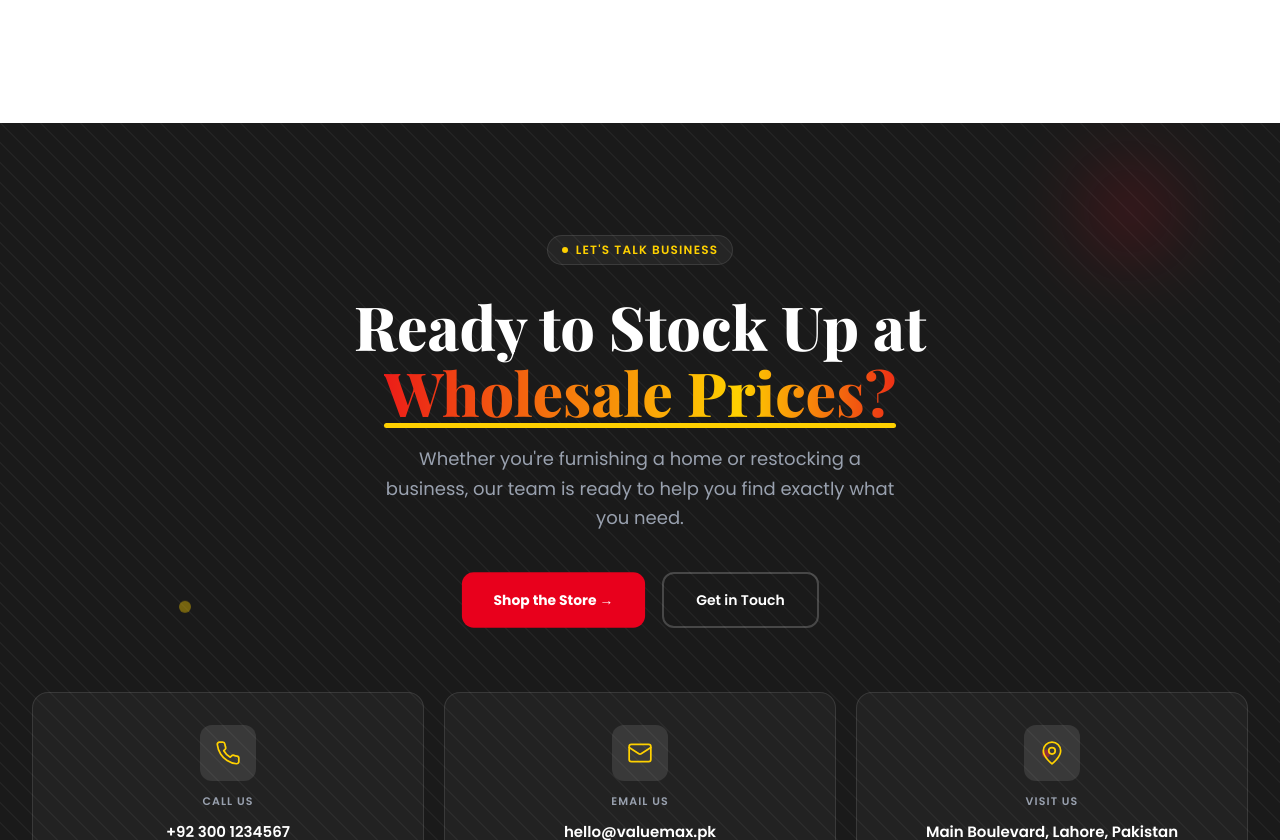
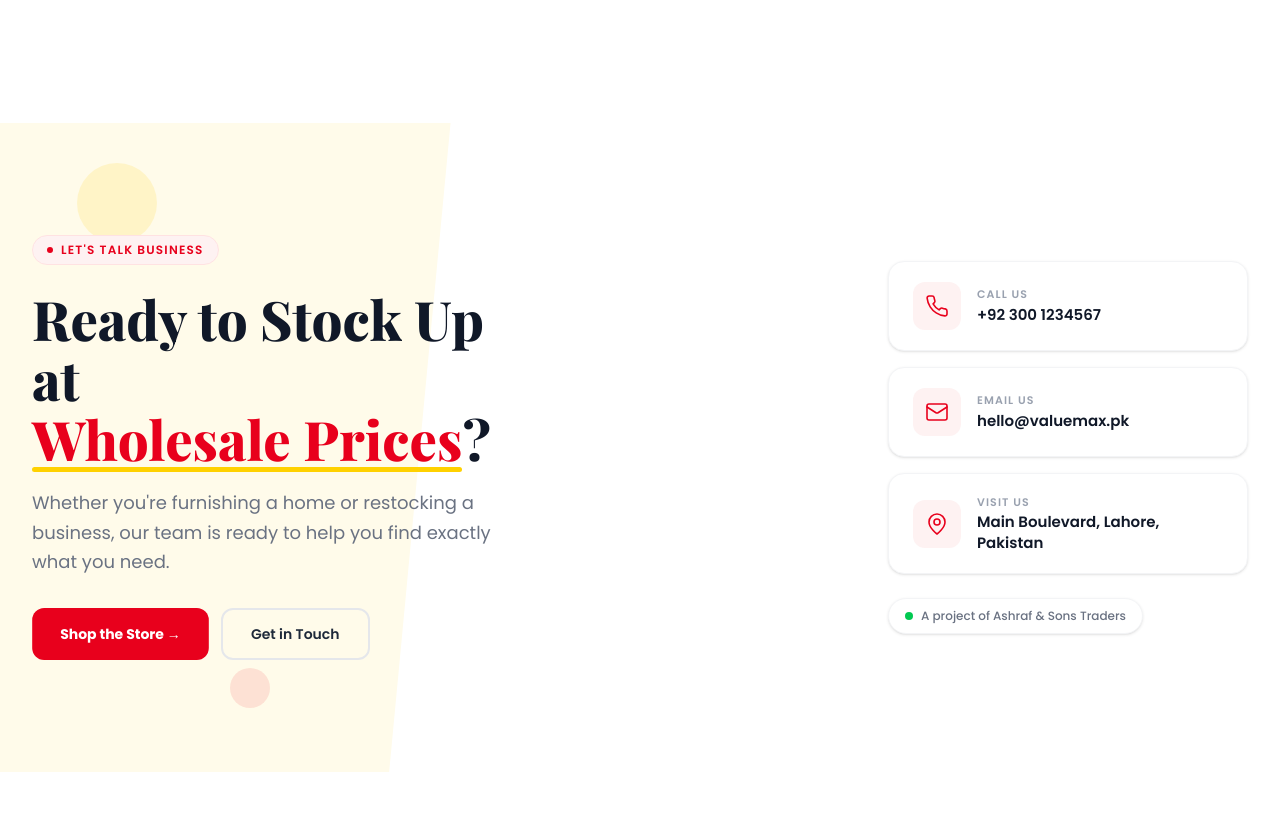
Before and after one commit to Valuemax-Carry/value-max, a Next.js app: page / in a window 1280 px wide. Shown: the part 1960-2800 px from the top of the page. After the commit the page ends 2732 px from the top, so only its background shows below. Built offline with nearby package versions, Linux system fonts and the light colour scheme.

Commit message:
Refactor Contact component layout and styles for improved aesthetics and responsiveness

```diff
--- a/components/landing/Contact.js
+++ b/components/landing/Contact.js
@@ -5,7 +5,7 @@ import { useEffect, useRef, useState } from "react";
 const CONTACT_CARDS = [
   {
     icon: (
-      <svg width="26" height="26" viewBox="0 0 24 24" fill="none" stroke="currentColor" strokeWidth="1.6" strokeLinecap="round" strokeLinejoin="round">
+      <svg width="24" height="24" viewBox="0 0 24 24" fill="none" stroke="currentColor" strokeWidth="1.6" strokeLinecap="round" strokeLinejoin="round">
         <path d="M22 16.92v3a2 2 0 0 1-2.18 2 19.79 19.79 0 0 1-8.63-3.07 19.5 19.5 0 0 1-6-6 19.79 19.79 0 0 1-3.07-8.67A2 2 0 0 1 4.11 2h3a2 2 0 0 1 2 1.72c.127.96.361 1.903.7 2.81a2 2 0 0 1-.45 2.11L8.09 9.91a16 16 0 0 0 6 6l1.27-1.27a2 2 0 0 1 2.11-.45c.907.339 1.85.573 2.81.7A2 2 0 0 1 22 16.92z"/>
       </svg>
     ),
@@ -15,7 +15,7 @@ const CONTACT_CARDS = [
   },
   {
     icon: (
-      <svg width="26" height="26" viewBox="0 0 24 24" fill="none" stroke="currentColor" strokeWidth="1.6" strokeLinecap="round" strokeLinejoin="round">
+      <svg width="24" height="24" viewBox="0 0 24 24" fill="none" stroke="currentColor" strokeWidth="1.6" strokeLinecap="round" strokeLinejoin="round">
         <rect x="2" y="4" width="20" height="16" rx="2"/>
         <path d="m22 7-8.97 5.7a1.94 1.94 0 0 1-2.06 0L2 7"/>
       </svg>
@@ -26,7 +26,7 @@ const CONTACT_CARDS = [
   },
   {
     icon: (
-      <svg width="26" height="26" viewBox="0 0 24 24" fill="none" stroke="currentColor" strokeWidth="1.6" strokeLinecap="round" strokeLinejoin="round">
+      <svg width="24" height="24" viewBox="0 0 24 24" fill="none" stroke="currentColor" strokeWidth="1.6" strokeLinecap="round" strokeLinejoin="round">
         <path d="M20 10c0 6-8 12-8 12s-8-6-8-12a8 8 0 0 1 16 0Z"/>
         <circle cx="12" cy="10" r="3"/>
       </svg>
@@ -74,9 +74,9 @@ export default function Contact() {
           0% { background-position: -200% center; }
           100% { background-position: 200% center; }
         }
-        @keyframes drift {
-          0%, 100% { transform: translate(0,0) rotate(0deg); }
-          50% { transform: translate(10px,-12px) rotate(6deg); }
+        @keyframes slideRight {
+          from { transform: scaleX(0); }
+          to { transform: scaleX(1); }
         }
 
         .vm-contact { font-family: 'Poppins', sans-serif; }
@@ -90,9 +90,9 @@ export default function Contact() {
         .vm-c-card {
           animation: fadeUp 0.6s cubic-bezier(0.22,1,0.36,1) both;
         }
-        .vm-c-card:nth-child(1) { animation-delay: 0.55s; }
-        .vm-c-card:nth-child(2) { animation-delay: 0.7s; }
-        .vm-c-card:nth-child(3) { animation-delay: 0.85s; }
+        .vm-c-card:nth-child(1) { animation-delay: 0.5s; }
+        .vm-c-card:nth-child(2) { animation-delay: 0.65s; }
+        .vm-c-card:nth-child(3) { animation-delay: 0.8s; }
 
         .vm-c-shimmer {
           background: linear-gradient(90deg, #E8001C 0%, #FFD100 40%, #E8001C 60%, #FFD100 100%);
@@ -104,7 +104,22 @@ export default function Contact() {
         }
 
         .vm-c-badge-float { animation: floatBadge 3.4s ease-in-out infinite; }
-        .vm-c-drift { animation: drift 6s ease-in-out infinite; }
+
+        .vm-c-underline {
+          display: inline-block;
+          position: relative;
+        }
+        .vm-c-underline::after {
+          content: '';
+          position: absolute;
+          bottom: -4px;
+          left: 0; right: 0;
+          height: 5px;
+          background: #FFD100;
+          border-radius: 3px;
+          transform-origin: left;
+          animation: slideRight 0.6s cubic-bezier(0.22,1,0.36,1) 0.75s both;
+        }
 
         .vm-c-cta {
           animation: pulse-ring 2.5s ease-in-out 1.6s infinite;
@@ -126,27 +141,13 @@ export default function Contact() {
           border-color: #1a1a1a;
         }
 
-        .vm-c-underline {
-          display: inline-block;
-          position: relative;
-        }
-        .vm-c-underline::after {
-          content: '';
-          position: absolute;
-          bottom: -4px;
-          left: 0; right: 0;
-          height: 5px;
-          background: #FFD100;
-          border-radius: 3px;
-        }
-
         .vm-c-icon-card {
           transition: all 0.22s cubic-bezier(0.22,1,0.36,1);
         }
         .vm-c-icon-card:hover {
           transform: translateY(-4px);
-          border-color: rgba(232,0,28,0.4);
-          box-shadow: 0 12px 28px rgba(0,0,0,0.35);
+          border-color: rgba(232,0,28,0.25);
+          box-shadow: 0 12px 28px rgba(0,0,0,0.08);
         }
         .vm-c-icon-wrap {
           transition: all 0.22s cubic-bezier(0.22,1,0.36,1);
@@ -157,71 +158,74 @@ export default function Contact() {
         }
       `}</style>
 
-      <section ref={sectionRef} className="vm-contact relative bg-[#1a1a1a] overflow-hidden mt-20">
-        <div className="absolute inset-0 opacity-[0.04]" style={{backgroundImage: "repeating-linear-gradient(45deg, #fff 0, #fff 1px, transparent 0, transparent 50%)", backgroundSize: "20px 20px"}} />
+      <section ref={sectionRef} className="vm-contact relative bg-white overflow-hidden mt-20">
+        <div className="absolute top-0 left-0 w-[40%] h-full bg-[#fffbea] hidden lg:block" style={{clipPath: "polygon(0 0, 88% 0, 76% 100%, 0% 100%)"}} />
 
-        <div className="absolute top-10 right-[8%] w-24 h-24 bg-[#E8001C] rounded-full opacity-20 blur-2xl vm-c-drift" />
-        <div className="absolute bottom-10 left-[6%] w-32 h-32 bg-[#FFD100] rounded-full opacity-10 blur-2xl vm-c-drift" style={{animationDelay: "1s"}} />
-        <div className="absolute top-1/2 left-[14%] w-3 h-3 bg-[#FFD100] rounded-full opacity-40 vm-c-badge-float" />
-        <div className="absolute bottom-1/3 right-[18%] w-2 h-2 bg-[#E8001C] rounded-full opacity-50 vm-c-badge-float" style={{animationDelay: "0.6s"}} />
+        <div className="absolute top-10 left-[6%] w-20 h-20 bg-[#FFD100] rounded-full opacity-15 vm-c-badge-float hidden lg:block" />
+        <div className="absolute bottom-16 left-[18%] w-10 h-10 bg-[#E8001C] rounded-full opacity-10 vm-c-badge-float hidden lg:block" style={{animationDelay: "1s"}} />
 
-        <div className="relative max-w-[1280px] mx-auto px-5 sm:px-8 py-20 sm:py-28 flex flex-col items-center text-center">
+        <div className="relative max-w-[1280px] mx-auto px-5 sm:px-8 py-16 sm:py-20 lg:py-28 flex flex-col lg:flex-row lg:justify-between lg:items-center gap-12">
 
+          <div className="relative z-10 max-w-[480px]">
             {visible && (
-            <div className="vm-c-up-1 inline-flex items-center gap-2 bg-white/5 border border-white/10 text-[#FFD100] text-xs font-semibold px-3.5 py-1.5 rounded-full mb-7 uppercase tracking-widest">
-              <span className="w-1.5 h-1.5 rounded-full bg-[#FFD100] animate-pulse inline-block" />
+              <div className="vm-c-up-1 inline-flex items-center gap-2 bg-red-50 border border-red-100 text-[#E8001C] text-xs font-semibold px-3.5 py-1.5 rounded-full mb-6 uppercase tracking-widest">
+                <span className="w-1.5 h-1.5 rounded-full bg-[#E8001C] animate-pulse inline-block" />
                 Let's Talk Business
               </div>
             )}
 
             {visible && (
-            <h2 className="vm-contact-display vm-c-up-2 text-[2.4rem] sm:text-[3.2rem] lg:text-[3.8rem] leading-[1.08] font-extrabold text-white mb-5 max-w-3xl">
+              <h2 className="vm-contact-display vm-c-up-2 text-[2.4rem] sm:text-[3rem] lg:text-[3.4rem] leading-[1.1] font-extrabold text-gray-900 mb-5">
                 Ready to Stock Up at{" "}
-              <span className="vm-c-underline vm-c-shimmer">Wholesale Prices?</span>
+                <span className="vm-c-underline text-[#E8001C]">Wholesale Prices</span>
+                ?
               </h2>
             )}
 
             {visible && (
-            <p className="vm-c-up-3 text-gray-400 text-base sm:text-lg leading-relaxed max-w-[520px] mb-10">
+              <p className="vm-c-up-3 text-gray-500 text-base sm:text-lg leading-relaxed mb-8">
                 Whether you're furnishing a home or restocking a business, our team is ready to help you find exactly what you need.
               </p>
             )}
 
             {visible && (
-            <div className="vm-c-up-4 flex flex-wrap justify-center gap-4 mb-16">
-              <button className="vm-c-cta bg-[#E8001C] hover:bg-[#c0001a] text-white font-bold text-sm px-8 py-4 rounded-xl border-none cursor-pointer">
+              <div className="vm-c-up-4 flex flex-wrap gap-3">
+                <button className="vm-c-cta bg-[#E8001C] hover:bg-[#c0001a] text-white font-bold text-sm px-7 py-3.5 rounded-xl border-none cursor-pointer">
                   Shop the Store →
                 </button>
-              <button className="vm-c-outline border-2 border-white/20 text-white font-semibold text-sm px-8 py-4 rounded-xl bg-transparent cursor-pointer">
+                <button className="vm-c-outline border-2 border-gray-200 text-gray-800 font-semibold text-sm px-7 py-3.5 rounded-xl bg-transparent cursor-pointer">
                   Get in Touch
                 </button>
               </div>
             )}
+          </div>
 
-          <div className="w-full grid grid-cols-1 sm:grid-cols-3 gap-5">
+          <div className="relative z-10 w-full lg:w-auto flex flex-col gap-4">
             {CONTACT_CARDS.map((c, i) => (
               <a
                 key={i}
                 href={c.href}
                 target={c.label === "Visit Us" ? "_blank" : undefined}
                 rel={c.label === "Visit Us" ? "noopener noreferrer" : undefined}
-                className="vm-c-card vm-c-icon-card flex flex-col items-center gap-3 bg-white/[0.04] border border-white/10 rounded-2xl px-6 py-8 no-underline"
+                className="vm-c-card vm-c-icon-card flex items-center gap-4 bg-white border border-gray-100 rounded-2xl px-6 py-5 shadow-sm no-underline w-full lg:w-[360px]"
               >
-                <div className="vm-c-icon-wrap w-14 h-14 rounded-xl bg-white/10 text-[#FFD100] flex items-center justify-center">
+                <div className="vm-c-icon-wrap shrink-0 w-12 h-12 rounded-xl bg-red-50 text-[#E8001C] flex items-center justify-center">
                   {c.icon}
                 </div>
-                <div className="text-[11px] uppercase tracking-widest text-gray-400 font-semibold">{c.label}</div>
-                <div className="text-white text-[15px] font-semibold leading-snug">{c.value}</div>
+                <div>
+                  <div className="text-[11px] uppercase tracking-widest text-gray-400 font-semibold mb-0.5">{c.label}</div>
+                  <div className="text-gray-900 text-[15px] font-semibold leading-snug">{c.value}</div>
+                </div>
               </a>
             ))}
-          </div>
 
             {visible && (
-            <div className="vm-c-up-4 flex items-center gap-2 mt-14 bg-white/5 border border-white/10 rounded-full px-5 py-2.5">
+              <div className="vm-c-up-4 flex items-center gap-2 mt-2 bg-white border border-gray-100 rounded-full px-4 py-2 shadow-sm self-start">
                 <span className="w-2 h-2 rounded-full bg-green-500 animate-pulse" />
-              <span className="text-[12px] text-gray-300 font-medium">A project of Ashraf &amp; Sons Traders</span>
+                <span className="text-[12px] text-gray-500 font-medium">A project of Ashraf &amp; Sons Traders</span>
               </div>
             )}
+          </div>
         </div>
       </section>
     </>
```
Lines whose indentation alone changed are shown as unchanged.
